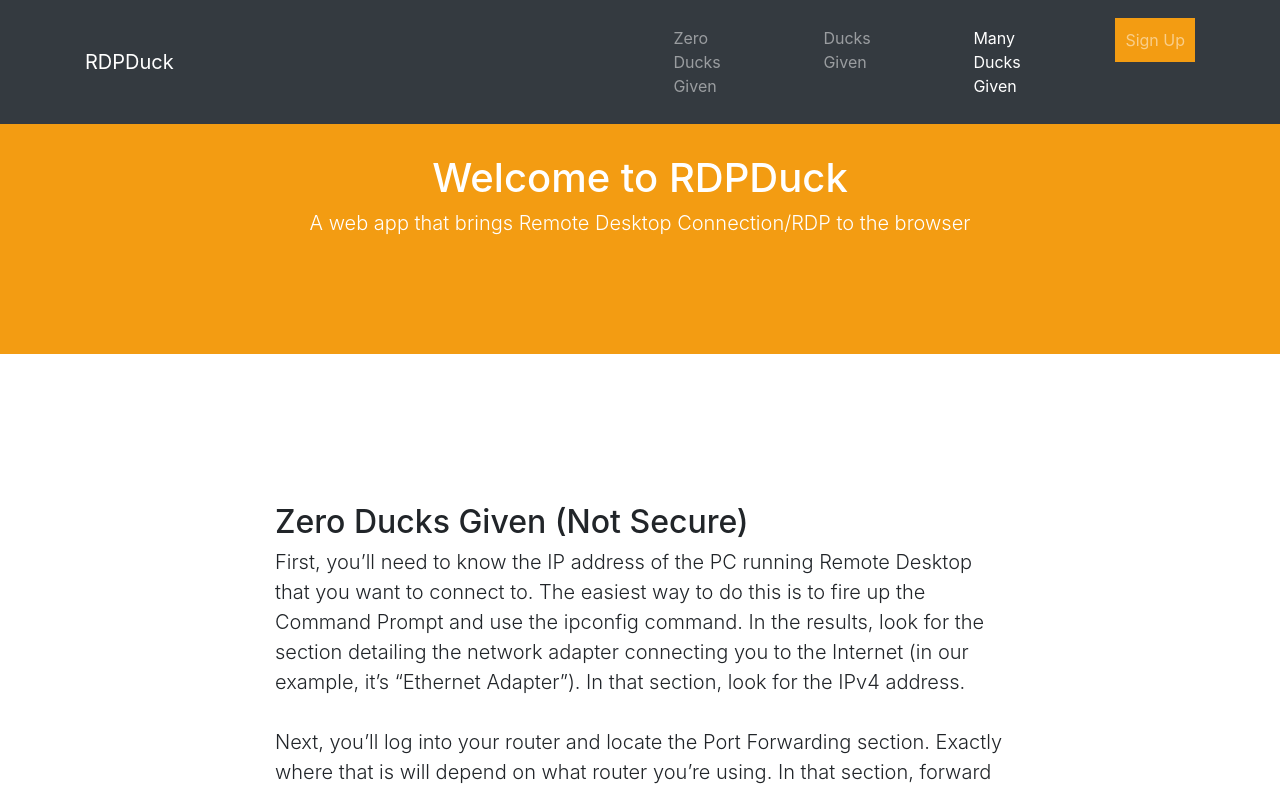
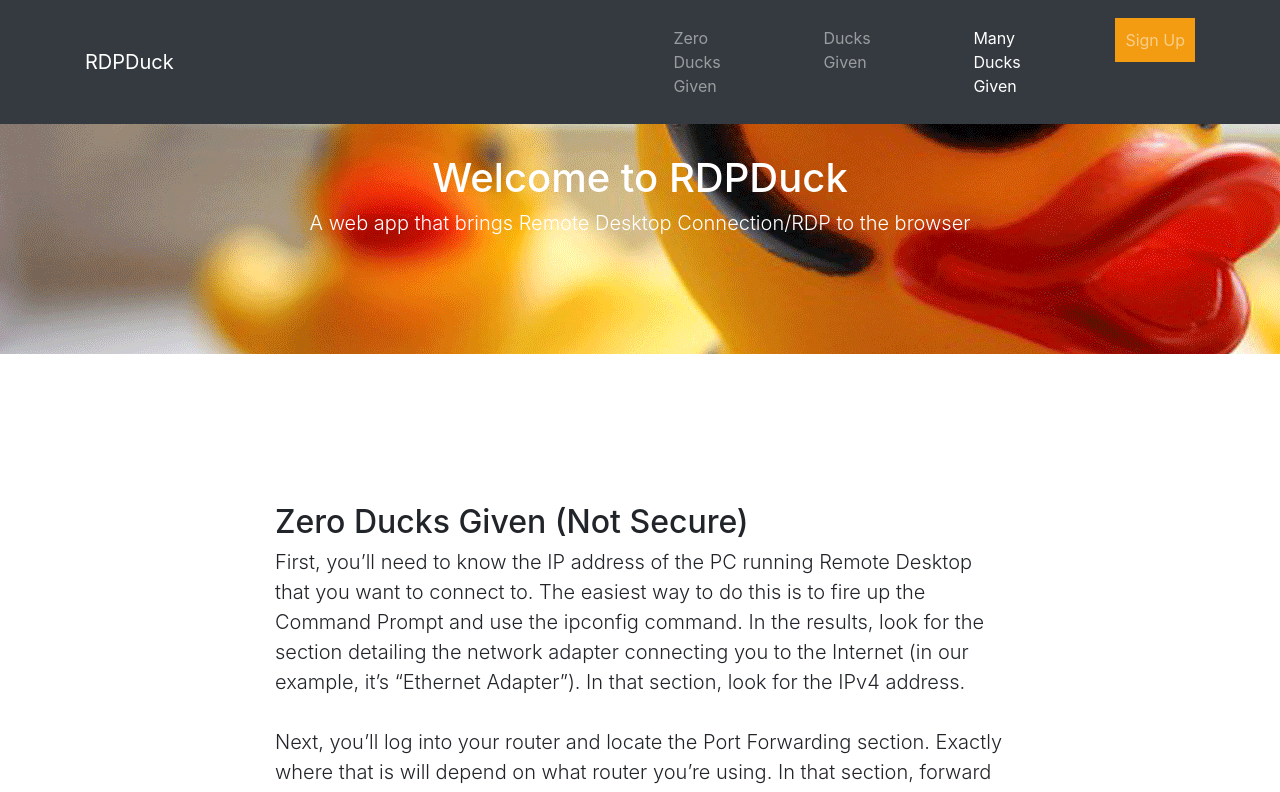
Before and after one commit to michael-pittman/Authv2, a website with bundled scripts: page app/public/index.html in a window 1280 px wide. Shown: the top 792 px of the page. Built offline with nearby package versions, Linux system fonts and the light colour scheme.

Commit message:
added background

```diff
--- a/app/public/css/scrolling-nav.css
+++ b/app/public/css/scrolling-nav.css
@@ -6,6 +6,9 @@
 
 header {
   padding: 154px 0 100px;
+}
+#header {
+	background-image: url(../img/rubber_duck_crop.gif);
 }
 
 @media (min-width: 992px) {
--- a/app/public/index.html
+++ b/app/public/index.html
@@ -46,7 +46,7 @@
       </div>
     </nav>
 
-    <header class="bg-primary text-white">
+    <header id="header" class="bg-primary text-white">
       <div class="container text-center">
         <h1>Welcome to RDPDuck</h1>
         <p class="lead">A web app that brings Remote Desktop Connection/RDP to the browser</p>
```
Also changed, not shown: app/public/img/rubber_duck_crop.gif (added), 3 other files.
